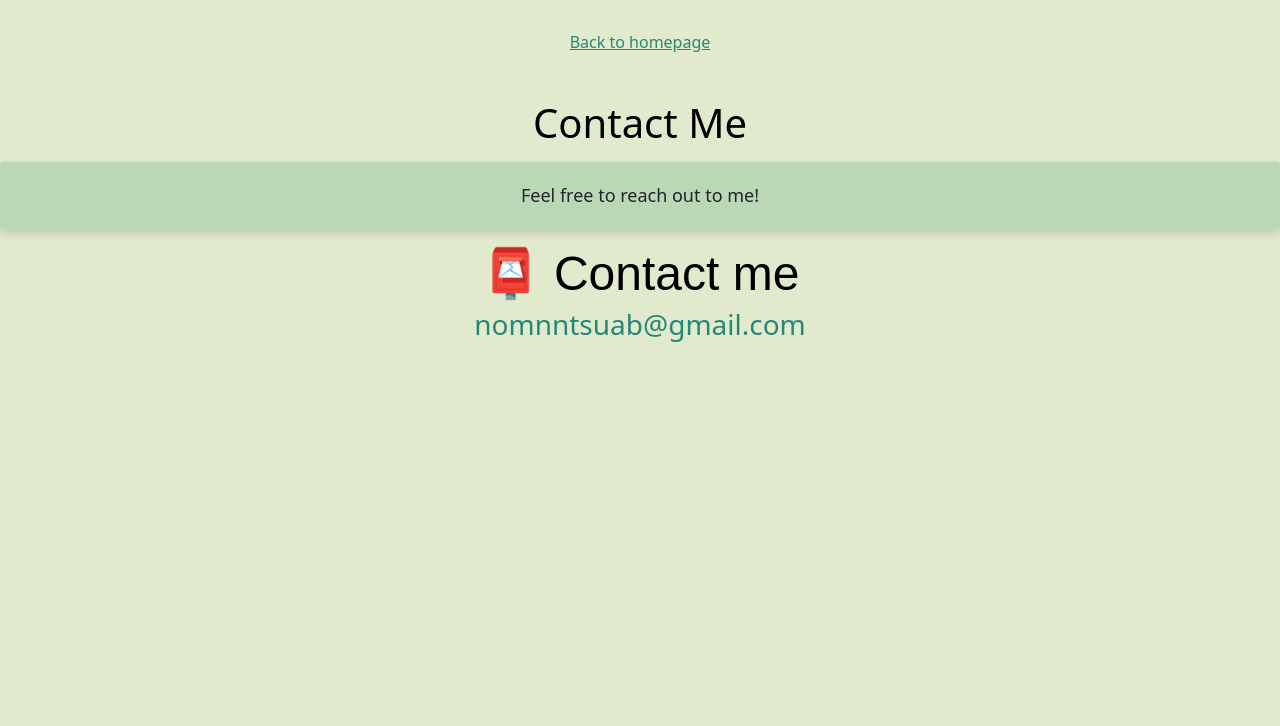
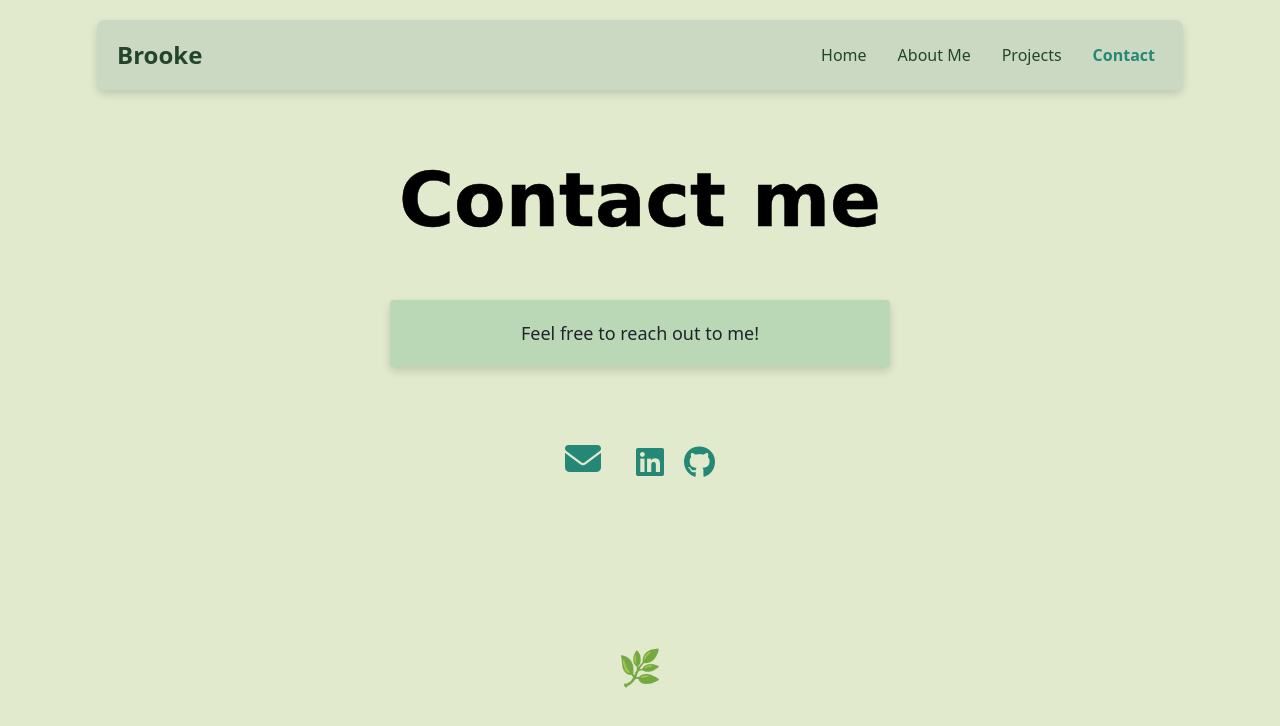
Before and after one commit to gnouy657-cell/Brooke-Portfolio, a website: page contact.html in a window 1280 px wide. Drawn offline with nearby package versions, Linux system fonts and the light colour scheme; a web font is replaced by a local one.

Commit message:
separated contact and updated css

```diff
--- a/contact.html
+++ b/contact.html
@@ -4,26 +4,100 @@
     <meta charset="UTF-8">
     <meta name="viewport" content="width=device-width, initial-scale=1.0">
     <title>Contact Me</title>
-    <link href="https://cdn.jsdelivr.net/npm/bootstrap@6.0.0-alpha.1/dist/css/bootstrap.min.css" rel="stylesheet" integrity="sha384-B/GM4XqrwHnWXNOWMbloTmrYXZg10cakYGmpfsR/bbzQ6JAJI4ihuyADKLnBgrCe" crossorigin="anonymous">
-<script type="module" src="https://cdn.jsdelivr.net/npm/bootstrap@6.0.0-alpha.1/dist/js/bootstrap.bundle.min.js" integrity="sha384-1a/pXj49ZQ1aHEmrJ+gMw1otqoVsYwlEnlD8mIfY2TV03r20Y0CN7uqx1tQogjPL" crossorigin="anonymous"></script>
-
+    <link
+  href="https://cdn.jsdelivr.net/npm/bootstrap@5.3.8/dist/css/bootstrap.min.css"
+  rel="stylesheet">
+<script
+  src="https://cdn.jsdelivr.net/npm/bootstrap@5.3.8/dist/js/bootstrap.bundle.min.js"></script>
 <link rel="preconnect" href="https://fonts.googleapis.com">
 <link rel="preconnect" href="https://fonts.gstatic.com" crossorigin>
 <link href="https://fonts.googleapis.com/css2?family=Shantell+Sans:ital,wght@0,300..800;1,300..800&display=swap" rel="stylesheet">
-
+<link
+  rel="stylesheet"
+  href="https://cdnjs.cloudflare.com/ajax/libs/font-awesome/6.7.2/css/all.min.css"
+>
+<link
+  href="https://fonts.googleapis.com/css2?family=Give+You+Glory&display=swap"
+  rel="stylesheet"
+>
   <link rel="stylesheet" href="style.css" />
 </head>
-<body>
-    <a href="index.html" class="homepage-link">Back to homepage</a>
-    <h1>Contact Me</h1>
-    <p>Feel free to reach out to me!</p>
+<body class="contact-page">
+    <div class="container">
+  <nav class="navbar navbar-expand-lg navbar-light custom-navbar">
 
+    <a class="navbar-brand" href="index.html">Brooke</a>
+
+    <button
+      class="navbar-toggler"
+      type="button"
+      data-bs-toggle="collapse"
+      data-bs-target="#navbarNav"
+      aria-controls="navbarNav"
+      aria-expanded="false"
+      aria-label="Toggle navigation"
+    >
+      <span class="navbar-toggler-icon"></span>
+    </button>
+
+    <div class="collapse navbar-collapse" id="navbarNav">
+      <ul class="navbar-nav ms-auto">
+        <li class="nav-item">
+          <a class="nav-link" href="index.html">Home</a>
+        </li>
+
+        <li class="nav-item">
+          <a class="nav-link" href="about.html">About Me</a>
+        </li>
+        <li class="nav-item">
+          <a class="nav-link" href="projects.html">Projects</a>
+        </li>
+        <li class="nav-item">
+          <a class="nav-link active" href="contact.html" aria-current="page">Contact</a>
+        </li>
+      </ul>
+    </div>
+
+  </nav>
+</div>
 <section id="contact">
-      <h2>📮 Contact me</h2>
-      <a href="mailto:nomnntsuab@gmail.com" class="email-link"
-        >nomnntsuab@gmail.com
+
+  <h1> Contact me</h1>
+
+  <p>Feel free to reach out to me!</p>
+
+  <div class="contact-methods">
+
+  <a
+  href="mailto:nomnntsuab@gmail.com"
+  class="email-link"
+  aria-label="Send me an email"
+  title="Email me"
+>
+  <i class="fa-solid fa-envelope"></i>
+</a>
+
+    <div class="social-links">
+
+     <a href="https://www.linkedin.com/in/brooke-t-341862133/"
+   target="_blank"
+   rel="noopener noreferrer"
+   aria-label="LinkedIn">
+  <i class="fa-brands fa-linkedin"></i>
+</a>
+
+      <a
+        href="https://github.com/gnouy657-cell"
+        target="_blank"
+        rel="noopener noreferrer"
+        aria-label="GitHub"
+      >
+        <i class="fa-brands fa-github"></i>
       </a>
-    </section>
+
+    </div>
+  </div>
+</section>
 <script>
   const tooltipTriggerList = document.querySelectorAll(
     '[data-bs-toggle="tooltip"]'
@@ -35,4 +109,5 @@
     }
   );
 </script>
+</body>
 </html>
--- a/style.css
+++ b/style.css
@@ -8,11 +8,6 @@
   --book-cream: #f1f0df;
   --book-yellow: #f4c542;
   --book-border: #d5d0b8;
-}
- .give-you-glory-regular {
-  font-family: "Give You Glory", cursive;
-  font-weight: 400;
-  font-style: normal;
 }
 
 body {
@@ -91,15 +86,6 @@ p {
   text-align: center;
 }
 
-.home-page::after {
-  content: "🌿";
-  display: block;
-  text-align: center;
-  font-size: 35px;
-  padding: 45px 10px;
-  opacity: 0.8;
-}
-
 .home-hero {
   min-height: auto;
   display: flex;
@@ -121,15 +107,20 @@ p {
 }
 
 .email-link {
-  display: flex;
-  justify-content: center;
+  display: inline-block;
   color: var(--primary-color);
-  font-size: 28px;
+  font-size: 20px;
+  font-weight: 600;
   text-decoration: none;
+  border-bottom: 2px solid var(--secondary-color);
+  padding-bottom: 5px;
+  transition: all 0.3s ease;
 }
 
 .email-link:hover {
-  text-decoration: underline;
+  color: #000;
+  border-color: var(--primary-color);
+  transform: translateY(-3px);
 }
 
 .custom-navbar {
@@ -410,26 +401,20 @@ p {
   position: absolute;
   inset: 0;
   z-index: 5;
-
   display: flex;
   flex-direction: column;
   justify-content: center;
   align-items: center;
-
   padding: 30px;
   text-align: center;
-
   background: linear-gradient(
     135deg,
     var(--book-green),
     var(--book-dark-green)
   );
-
   color: var(--book-cream);
-
   border-radius: 8px 14px 14px 8px;
   box-shadow: 5px 8px 18px rgba(0, 0, 0, 0.3);
-
   transform-origin: left center;
   backface-visibility: hidden;
   transition: transform 1s ease, opacity 0.5s ease;
@@ -471,11 +456,9 @@ p {
   position: absolute;
   bottom: 25px;
   right: 25px;
-
   background: var(--book-yellow);
   color: var(--book-dark-green);
   border: 1px solid #d6a91e;
-
   padding: 10px 18px;
   border-radius: 6px;
   cursor: pointer;
@@ -487,7 +470,6 @@ p {
   inset: 0;
   display: none;
   overflow: hidden;
-
   background: var(--book-cream);
   border-radius: 8px 12px 12px 8px;
   box-shadow: 0 8px 20px rgba(0, 0, 0, 0.25);
@@ -504,16 +486,13 @@ p {
   bottom: 0;
   left: 50%;
   width: 18px;
-
   transform: translateX(-50%);
-
   background: linear-gradient(
     to right,
     rgba(0, 0, 0, 0.12),
     rgba(255, 255, 255, 0.5),
     rgba(0, 0, 0, 0.12)
   );
-
   pointer-events: none;
   z-index: 2;
 }
@@ -521,10 +500,8 @@ p {
 .book-spread {
   position: absolute;
   inset: 0;
-
   display: none;
   grid-template-columns: 1fr 1fr;
-
   width: 100%;
   padding-bottom: 65px;
   box-sizing: border-box;
@@ -537,17 +514,13 @@ p {
 .book-page {
   min-width: 0;
   min-height: 0;
-
   padding: 20px;
-
   display: flex;
   flex-direction: column;
   justify-content: center;
   align-items: center;
-
   text-align: center;
   overflow: hidden;
-
   background: linear-gradient(
     to right,
     #f8f5e9,
@@ -569,8 +542,6 @@ p {
   display: block;
   width: 100%;
   height: 100%;
-  max-width: 100%;
-  max-height: 100%;
   min-height: 0;
   object-fit: contain;
   object-position: center;
@@ -590,7 +561,6 @@ p {
   color: #444;
   font-size: 17px;
   line-height: 1.7;
-
   background: var(--secondary-color);
   padding: 15px;
   border-radius: 5px;
@@ -601,10 +571,8 @@ p {
   position: absolute;
   bottom: 0;
   left: 0;
-
   width: 100%;
   height: 65px;
-
   box-sizing: border-box;
   background: transparent;
   border: none;
@@ -627,9 +595,7 @@ p {
   position: absolute;
   left: 75%;
   bottom: 47px;
-
   transform: translateX(-50%);
-
   color: var(--book-green);
   font-size: 13px;
   white-space: nowrap;
@@ -638,14 +604,11 @@ p {
 .book-controls button {
   background: var(--book-yellow);
   color: var(--book-dark-green);
-
   border: none;
   padding: 10px 17px;
   border-radius: 6px;
-
   cursor: pointer;
   font-weight: bold;
-
   transition: background 0.3s ease;
 }
 
@@ -657,11 +620,8 @@ p {
   position: absolute;
   right: 25px;
   bottom: 10px;
-
   background: var(--book-green);
   color: var(--book-cream);
-
-  border: none;
   font-size: 12px;
   padding: 8px 12px;
 }
@@ -731,10 +691,6 @@ p {
     max-height: 220px;
   }
 
-  .book-controls {
-    height: 65px;
-  }
-
   .book-controls #prev-page {
     left: 10px;
   }
@@ -745,7 +701,6 @@ p {
 
   .book-controls #page-number {
     font-size: 11px;
-    left: 75%;
   }
 
   .book-controls button {
@@ -766,7 +721,6 @@ p {
 
 .about-section .container {
   background: transparent;
-  background-color: transparent;
   border: none;
   box-shadow: none;
   padding: 30px;
@@ -825,16 +779,6 @@ p {
   text-align: center;
 }
 
-.about-section .row {
-  display: flex;
-  flex-wrap: wrap;
-}
-
-.about-section .about-image {
-  width: 100%;
-  height: auto;
-}
-
 .projects-page h1 {
   font-family: 'Give You Glory', cursive;
   font-size: 55px;
@@ -852,11 +796,91 @@ p {
   padding: 15px 25px;
 }
 
-.projects-page::after {
+.contact-page #contact {
+  display: flex;
+  flex-direction: column;
+  align-items: center;
+  text-align: center;
+  width: 100%;
+  padding-top: 65px;
+}
+
+.contact-page #contact h1 {
+  font-family: "Give You Glory", cursive;
+  font-size: 75px;
+  font-weight: 700;
+  -webkit-text-stroke: 0.5px currentColor;
+  margin: 0 0 55px;
+}
+
+.contact-page #contact p {
+  max-width: 500px;
+  width: 90%;
+  margin: 0 auto 65px;
+  text-align: center;
+}
+
+.contact-methods {
+  display: flex;
+  justify-content: center;
+  align-items: center;
+  flex-wrap: wrap;
+  gap: 35px;
+  margin: 0 auto;
+}
+
+.contact-page .email-link {
+  color: var(--primary-color);
+  font-size: 36px;
+  text-decoration: none !important;
+  border-bottom: none;
+  transition: all 0.3s ease;
+}
+
+.contact-page .email-link:hover {
+  color: #000;
+  transform: translateY(-5px);
+  text-decoration: none;
+}
+
+.contact-methods .social-links {
+  display: flex;
+  align-items: center;
+  gap: 20px;
+  margin: 0;
+}
+
+.contact-methods .social-links a {
+  color: var(--primary-color);
+  font-size: 32px;
+  transition: all 0.3s ease;
+}
+
+.contact-methods .social-links a:hover {
+  color: #000;
+  transform: translateY(-5px);
+}
+
+.home-page::after,
+.projects-page::after,
+.about-page::after,
+.contact-page::after {
   content: "🌿";
   display: block;
   text-align: center;
   font-size: 35px;
-  padding: 45px 10px;
   opacity: 0.8;
 }
+
+.home-page::after,
+.projects-page::after {
+  padding: 45px 10px;
+}
+
+.about-page::after {
+  padding: 45px 10px;
+}
+
+.contact-page::after {
+  padding: 150px 30px 50px;
+}
```
Also changed, not shown: about.html (+7 -9 lines), index.html (+1 -2 lines), projects.html (+5 -6 lines).
